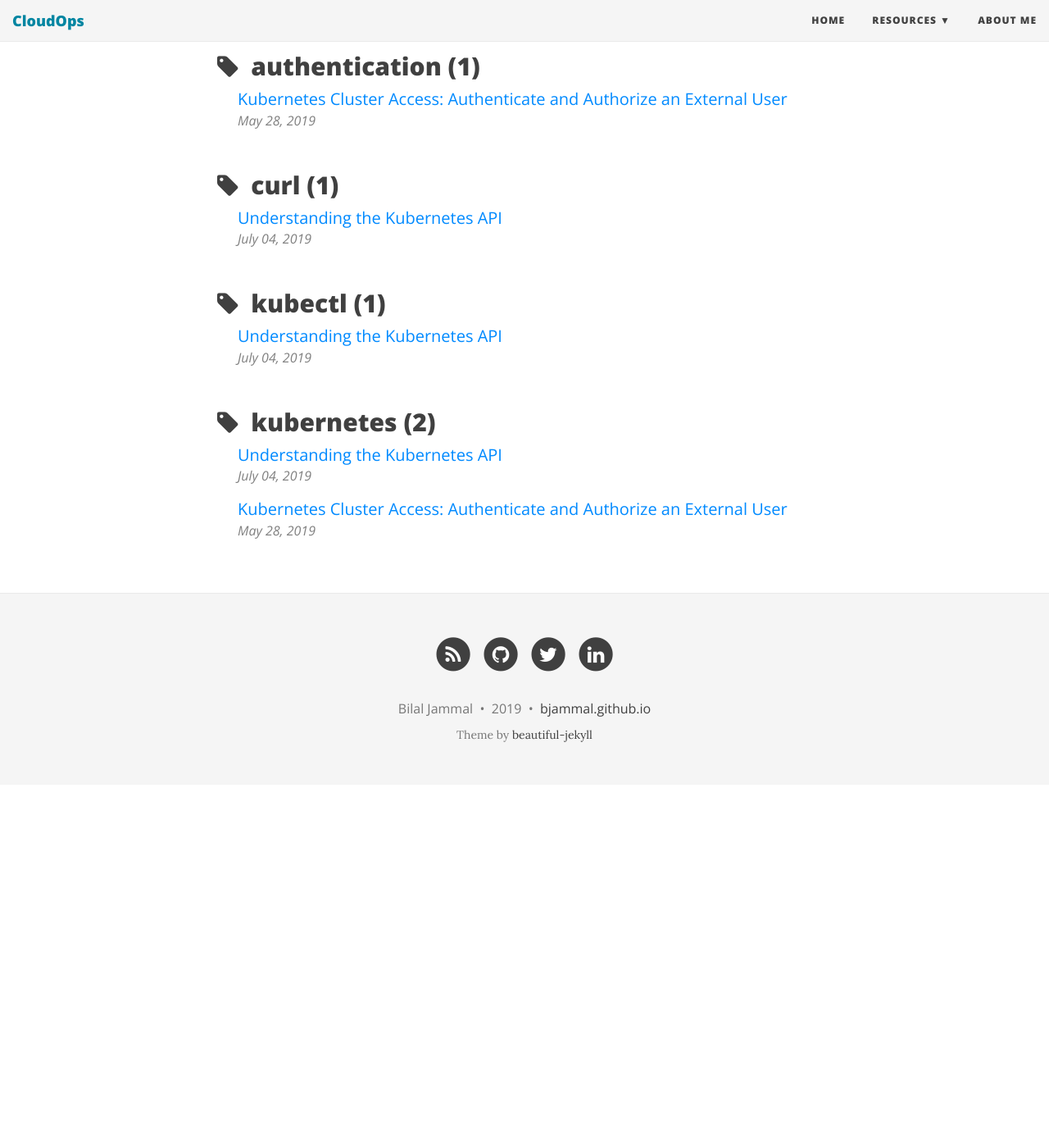
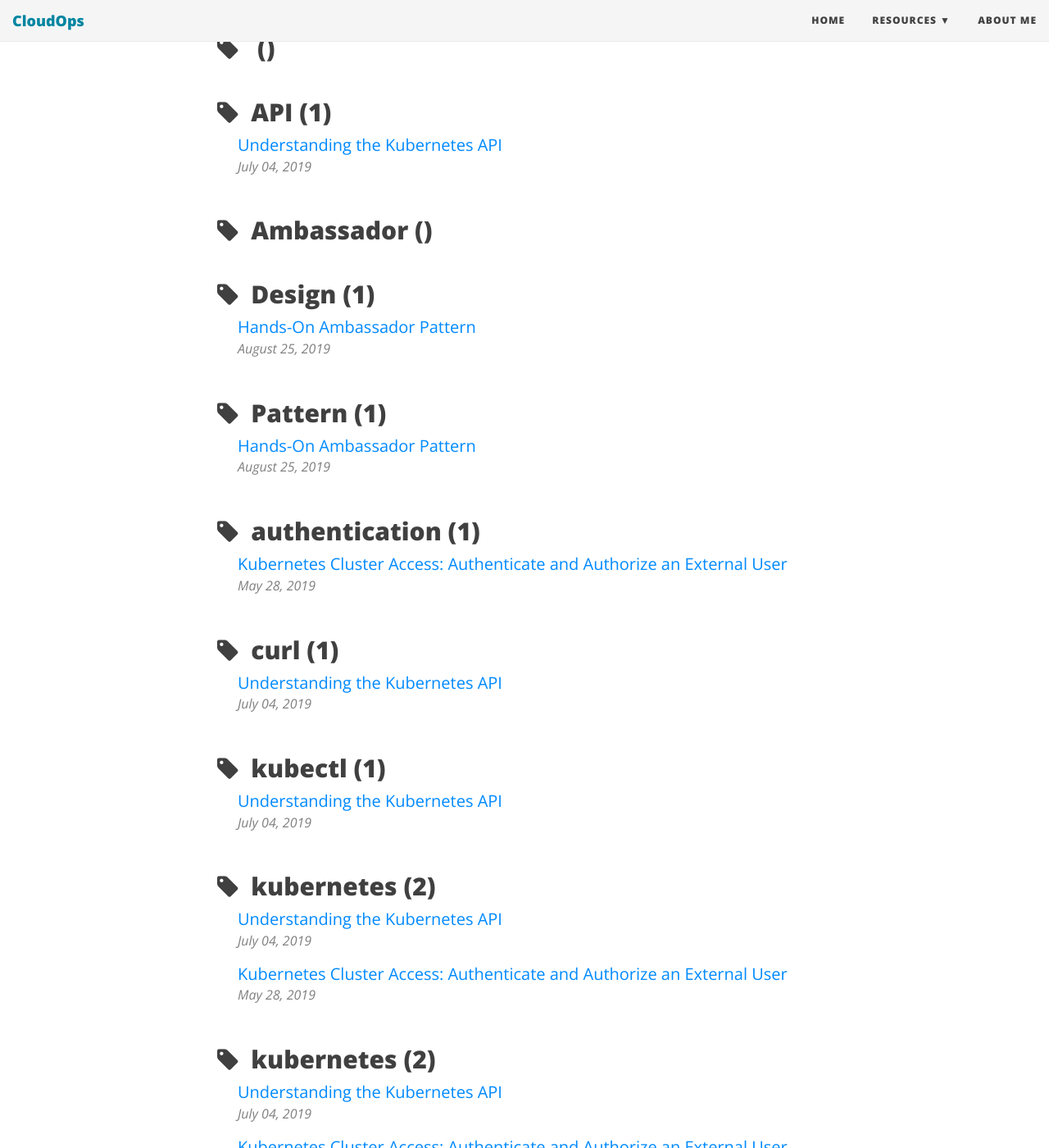
Before and after one commit to bjammal/bjammal.github.io, a Jekyll site: the page built from tags.html, in a window 1280 px wide and 1400 px high, scrolled down 407 px. Shown: the whole window at 82% size. Built offline with Jekyll 4.4.1, drawn with Linux system fonts in a browser that asks for light colours; nearby versions of some CDN libraries; before the commit the page ends 1364 px from its top, so only the background shows below that; some of the changed text lies outside the part shown.

```diff
--- a/_config.yml
+++ b/_config.yml
@@ -25,7 +25,7 @@ description: Personal Blog
 navbar-links:
   Home: ""
   Resources:
-#    - Projects: "projects"
+    - Projects: "projects"
     - Publications: "publications"
   About Me: "aboutme"
 
--- a/_posts/2019-08-25-ambasador-pattern.md
+++ b/_posts/2019-08-25-ambasador-pattern.md
@@ -2,6 +2,7 @@
 
 layout: post
 title: Hands-On Ambassador Pattern
+tags: kubernetes, Ambassador, Design Pattern
 
 ---
 
```
